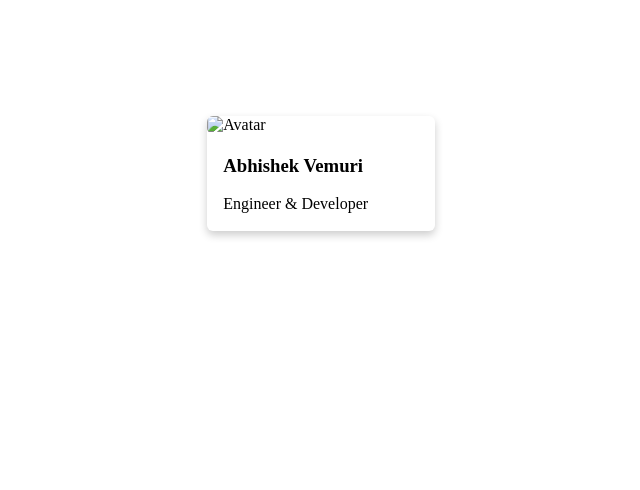
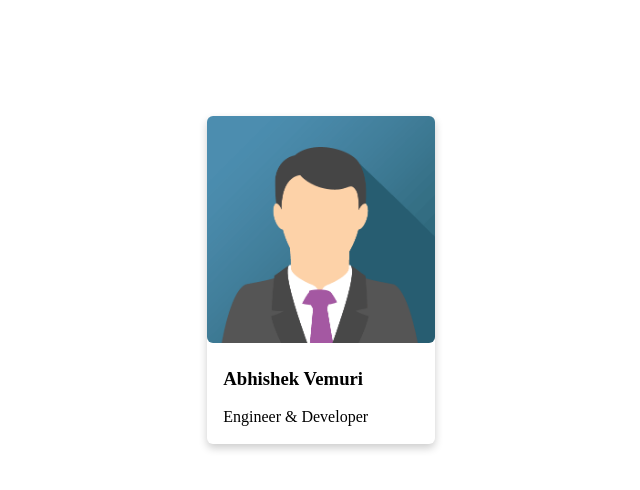
Before and after one commit to cyber-titan/mern-stack, a plain HTML site: page card.html in a window 1280 px wide. Shown: the whole page, without its empty margins (319-959 px from the left). Drawn offline with Linux system fonts and the light colour scheme.

Commit message:
changed img avatar path

```diff
--- a/card.html
+++ b/card.html
@@ -33,7 +33,7 @@
 <body>
     <br><br><br><br><br><br>
     <div class="card">
-        <img class="profile-picture" src="/14-02-2022/mern-stack/public/avatar.png" alt="Avatar" style="width: 100%; border-radius: 6px;">
+        <img class="profile-picture" src="public/avatar.png" alt="Avatar" style="width: 100%; border-radius: 6px;">
         <div class="container">
             <h3><b>Abhishek Vemuri</b></h3>
             <p>Engineer & Developer</p>
```
